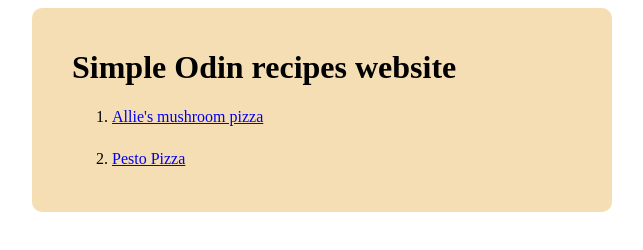
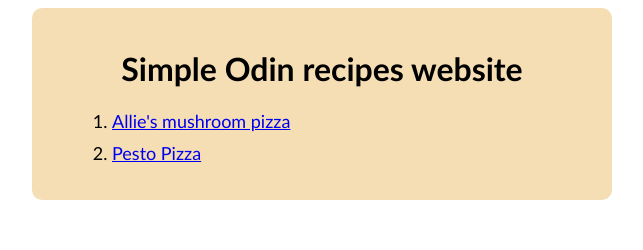
Before and after one commit to sneakytiger24/odin-repices, a plain HTML site: page index.html in a window 1280 px wide. Shown: the whole page, without its empty margins (318-961 px from the left). Drawn offline with Linux system fonts and the light colour scheme.

Commit message:
Styles.css modifications

```diff
--- a/styles.css
+++ b/styles.css
@@ -6,11 +6,23 @@
     border-radius: 10px;
 }
 
-ol > li {
-    margin-bottom: 3ch;
+h1{
+    text-align: center;
+    font-size: 2rem;
+}
+
+ ol > li, ul > li {
+    margin-bottom: 1ch;
 }
 
 img{
     max-width: 100%;
     height: auto;
 }
+
+*{
+    font-family: 'Gill Sans', 'Gill Sans MT', Calibri, 'Trebuchet MS', sans-serif;
+}
+p,li{
+    font-size: 18px;
+}
```
